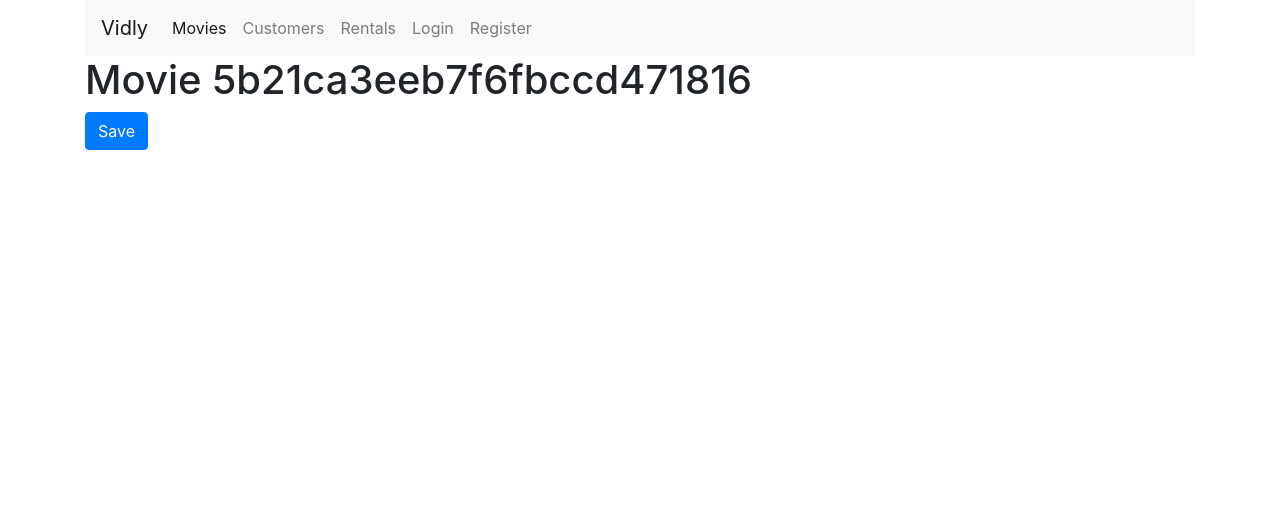
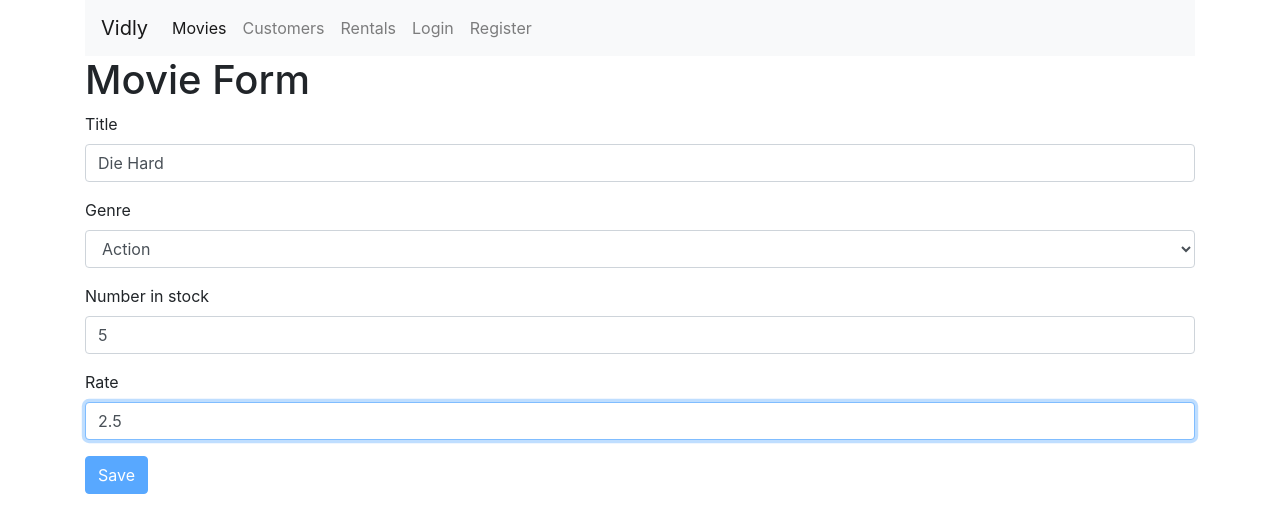
Before and after one commit to Dadagis/react-app, a React (Create React App) app: page /movies/5b21ca3eeb7f6fbccd471816 in a window 1280 px wide. Shown: the top 532 px of the page. Built offline with nearby package versions, Linux system fonts and the light colour scheme.

Commit message:
improvement

```diff
--- a/src/App.js
+++ b/src/App.js
@@ -17,6 +17,7 @@
         <Navbar />
         <Switch>
           <Route path="/movies/:id" component={Movie} />
+          <Route path="/movies/new" component={Movie} />
           <Route path="/register" component={RegisterForm} />
           <Route path="/login" component={LoginForm} />
           <Route path="/movies" component={Movies} />
--- a/src/components/common/form.jsx
+++ b/src/components/common/form.jsx
@@ -1,6 +1,7 @@
 import React, { Component } from "react";
 import Joi from "joi-browser";
 import Input from "./input";
+import Select from "./select";
 
 export default class Form extends Component {
   state = {
@@ -101,4 +102,19 @@
       />
     );
   };
+
+  renderSelect = (name, label, options) => {
+    const { data, errors } = this.state;
+
+    return (
+      <Select
+        name={name}
+        value={data[name]}
+        label={label}
+        options={options}
+        onChange={this.handleChange}
+        error={errors[name]}
+      />
+    );
+  };
 }
--- /dev/null
+++ b/src/components/common/select.jsx
@@ -0,0 +1,28 @@
+import React, { Component } from "react";
+
+export default class Select extends Component {
+  render() {
+    const { name, value, label, options, onChange, error } = this.props;
+    return (
+      <div className="form-group">
+        <label htmlFor={name}>{label}</label>
+        <select
+          name={name}
+          id={name}
+          value={value}
+          onChange={onChange}
+          autoFocus
+          className="form-control"
+        >
+          <option value="" />
+          {options.map((option) => (
+            <option key={option._id} value={option._id}>
+              {option.name}
+            </option>
+          ))}
+        </select>
+        {error && <div className="alert alert-danger">{error}</div>}
+      </div>
+    );
+  }
+}
--- a/src/components/movie.jsx
+++ b/src/components/movie.jsx
@@ -1,18 +1,73 @@
 import React, { Component } from "react";
+import Form from "./common/form";
+import Joi from "joi-browser";
+import { getGenres } from "../services/fakeGenreService";
+import { getMovie, saveMovie } from "../services/fakeMovieService";
 
-export default class Movie extends Component {
+export default class Movie extends Form {
+  state = {
+    data: { title: "", genreId: "", numberInStock: "", dailyRentalRate: "" },
+    genres: [],
+    errors: {},
+  };
+
+  schema = {
+    title: Joi.string().required().label("Title"),
+    genreId: Joi.string().required().label("Genre"),
+    numberInStock: Joi.number()
+      .min(0)
+      .max(100)
+      .required()
+      .label("Number In Stock"),
+    dailyRentalRate: Joi.number().min(0).max(10).required().label("Rate"),
+  };
+
+  componentDidMount() {
+    const genres = getGenres();
+    this.setState({ genres: genres });
+
+    const movieId = this.props.match.params.id;
+    if (movieId === "new") {
+      return;
+    }
+
+    const movie = getMovie(movieId);
+    if (!movie) {
+      return this.props.history.replace("/not-found");
+    }
+
+    this.setState({ data: this.mapToViewModel(movie) });
+  }
+
+  mapToViewModel = (movie) => {
+    return {
+      _id: movie.id,
+      title: movie.title,
+      genreId: movie.genre._id,
+      numberInStock: movie.numberInStock,
+      dailyRentalRate: movie.dailyRentalRate,
+    };
+  };
+
+  doSubmit = () => {
+    saveMovie(this.state.data);
+
+    this.props.history.push("/movies");
+  };
+
   render() {
     const { match, history } = this.props;
 
     return (
       <div>
-        <h1>Movie {match.params.id}</h1>
-        <button
-          className="btn btn-primary"
-          onClick={() => history.push("/movies")}
-        >
-          Save
-        </button>
+        <h1>Movie Form</h1>
+        <form onSubmit={this.handleSubmit}>
+          {this.renderInput("title", "Title")}
+          {this.renderSelect("genreId", "Genre", this.state.genres)}
+          {this.renderInput("numberInStock", "Number in stock")}
+          {this.renderInput("dailyRentalRate", "Rate")}
+          {this.renderButton("Save")}
+        </form>
       </div>
     );
   }
--- a/src/components/movies.jsx
+++ b/src/components/movies.jsx
@@ -6,6 +6,7 @@
 import Genres from "./common/genres";
 import MoviesTable from "./moviesTable";
 import _ from "lodash";
+import { Link } from "react-router-dom";
 
 export default class Movies extends Component {
   state = {
@@ -89,6 +90,9 @@
             currentGenre={this.state.currentGenre}
           />
           <div className="col-sm">
+            <Link className="btn btn-primary" to="/movies/new">
+              New Movie
+            </Link>
             <p className="m-2">Showing {totalCount} movies in the database</p>
             <MoviesTable
               movies={movies}
--- a/src/services/fakeMovieService.js
+++ b/src/services/fakeMovieService.js
@@ -78,13 +78,13 @@
 
 export function saveMovie(movie) {
   let movieInDb = movies.find((m) => m._id === movie._id) || {};
-  movieInDb.name = movie.name;
+  movieInDb.title = movie.title;
   movieInDb.genre = genresAPI.genres.find((g) => g._id === movie.genreId);
   movieInDb.numberInStock = movie.numberInStock;
   movieInDb.dailyRentalRate = movie.dailyRentalRate;
 
   if (!movieInDb._id) {
-    movieInDb._id = Date.now();
+    movieInDb._id = Date.now().toString();
     movies.push(movieInDb);
   }
 
```
